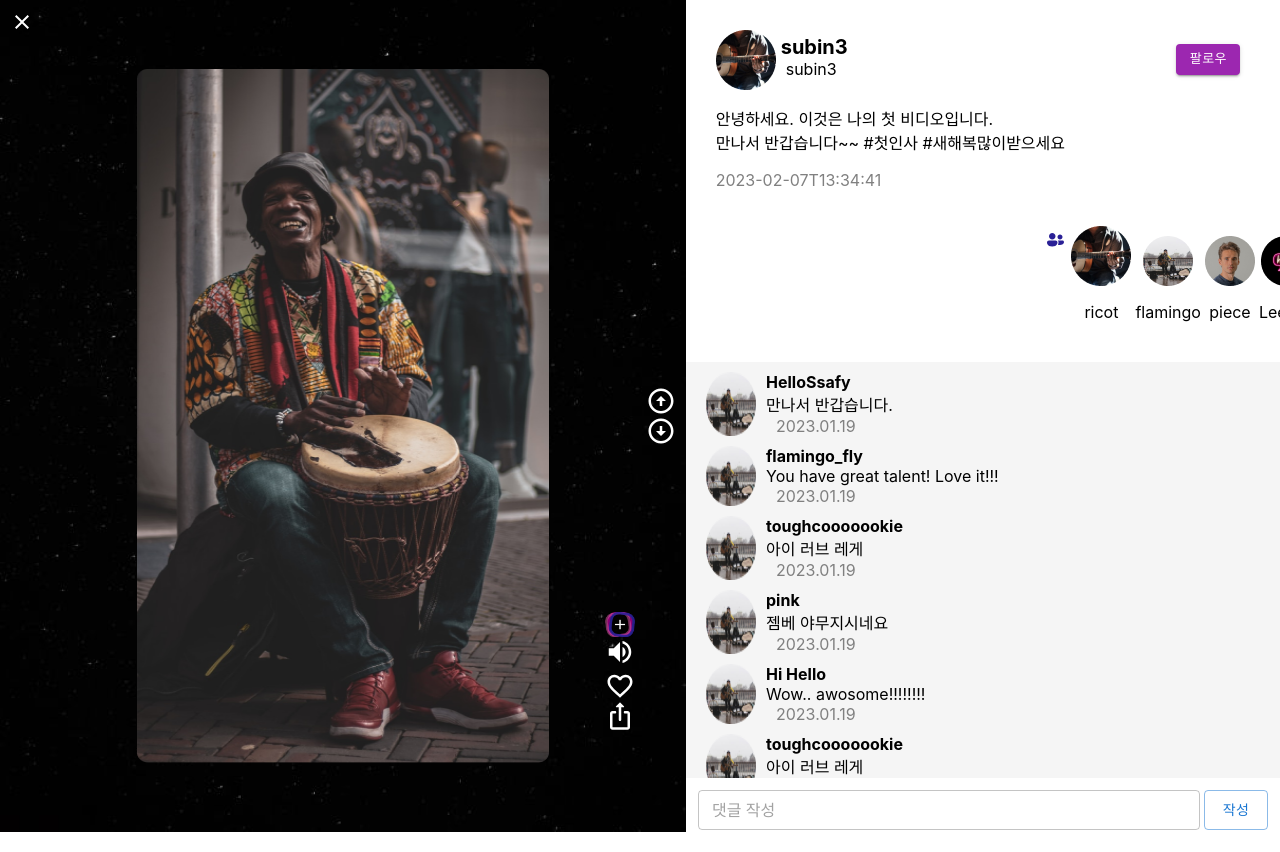
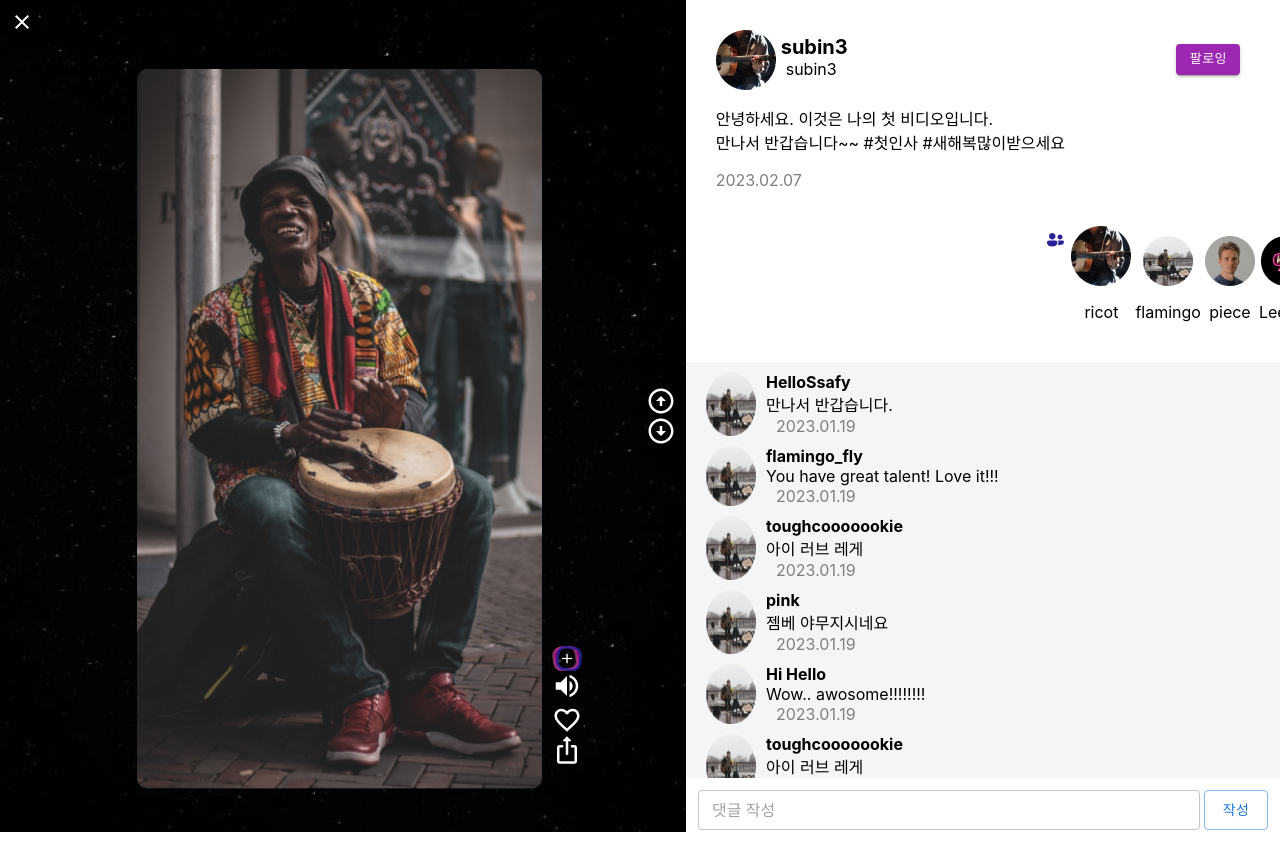
Before and after one commit to yeojinj/stackers, a React (Create React App) app in the folder frontend/: page /StationRoom in a window 1280 px wide. Shown: the top 852 px of the page. Built offline with nearby package versions, Linux system fonts and the light colour scheme; no server answers; the HTML template or start-up script is replaced by a standard one.

Commit message:
Design: station css 수정, Login password 숨김

```diff
--- a/frontend/src/pages/sign_folder/LogIn/LogIn.js
+++ b/frontend/src/pages/sign_folder/LogIn/LogIn.js
@@ -77,6 +77,7 @@ function LogIn(props) {
             className="LogIn-inputBox "
             name="password"
             value={password}
+            type="password"
             onChange={(event) => {
               setPassword(event.target.value)
             }}
--- a/frontend/src/pages/station_room/Station.css
+++ b/frontend/src/pages/station_room/Station.css
@@ -20,15 +20,15 @@
 }
 
 .contentBox {
-  margin: 10% auto 10% 15%;
+  margin: 10% auto 5% 15%;
   /* border: white 1px solid; */
   display: flex;
   /* width: 60%; */
 }
 
 .videoBox {
-  height: 100%;
-  width: 90%;
+  height: 720px;
+  width: 405px;
   /* backgroundColor: white; */
   color: black;
 }
--- a/frontend/src/pages/station_room/article/ArticleDetail.js
+++ b/frontend/src/pages/station_room/article/ArticleDetail.js
@@ -18,12 +18,18 @@ function ArticleDetail(props) {
   } else if (isfollowing) {
     followbutton = (
       <Button variant="contained" size="small" color="secondary">
-        팔로우
+        팔로잉
       </Button>
     )
   }
   const stationInformation = `안녕하세요. 이것은 나의 첫 비디오입니다.
 만나서 반갑습니다~~ #첫인사 #새해복많이받으세요`
+  const createDate =
+    props.Info.regTime.substr(0, 4) +
+    '.' +
+    props.Info.regTime.substr(5, 2) +
+    '.' +
+    props.Info.regTime.substr(8, 2)
   return (
     <div className="information">
       <div className="station-information">
@@ -44,7 +50,7 @@ function ArticleDetail(props) {
           </div>
         </div>
         <p className="station-usercontent">{stationInformation}</p>
-        <p style={{ color: 'gray' }}>{props.Info.regTime}</p>
+        <p style={{ color: 'gray' }}>{createDate}</p>
       </div>
       <StackerListItem musicians={props.Info.musicians}></StackerListItem>
     </div>
--- a/frontend/src/pages/station_room/stationview/StationView.js
+++ b/frontend/src/pages/station_room/stationview/StationView.js
@@ -27,8 +27,14 @@ function StationView() {
         </div>
       </div>
       <div className="prevnextbutton">
-        <ArrowCircleUpOutlinedIcon sx={{ fontSize: 30 }} />
-        <ArrowCircleDownOutlinedIcon sx={{ fontSize: 30 }} />
+        <ArrowCircleUpOutlinedIcon
+          sx={{ fontSize: 30 }}
+          style={{ cursor: 'pointer' }}
+        />
+        <ArrowCircleDownOutlinedIcon
+          sx={{ fontSize: 30 }}
+          style={{ cursor: 'pointer' }}
+        />
       </div>
     </div>
   )
```
